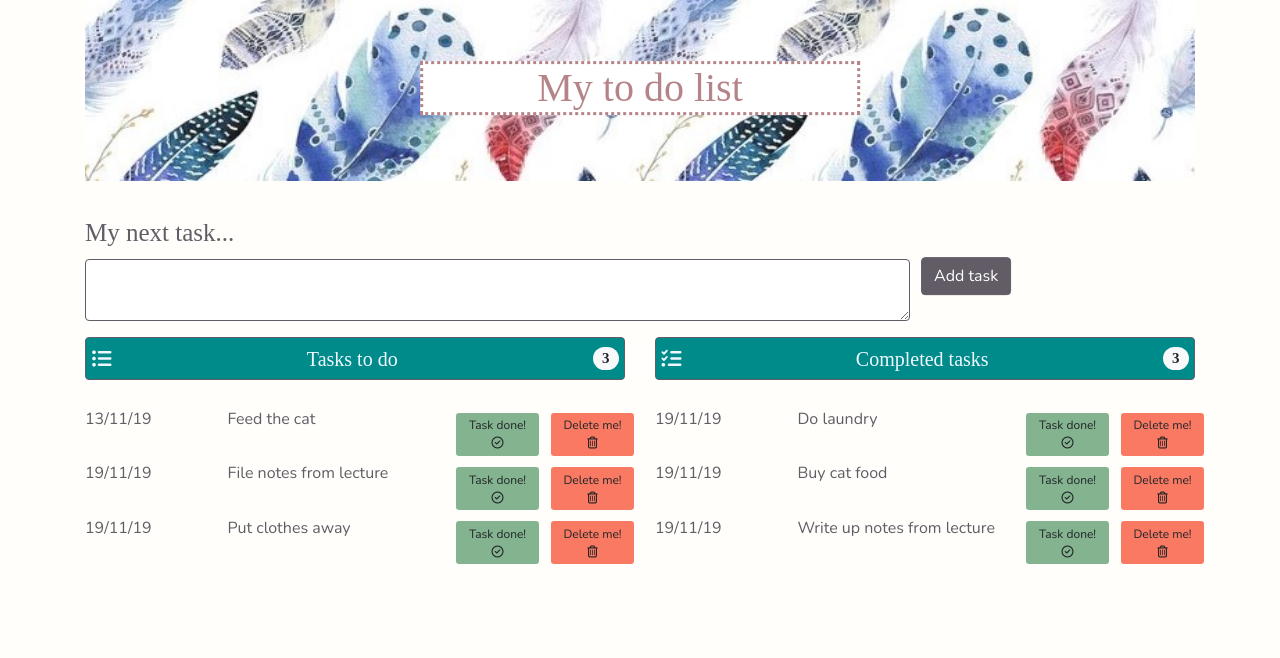
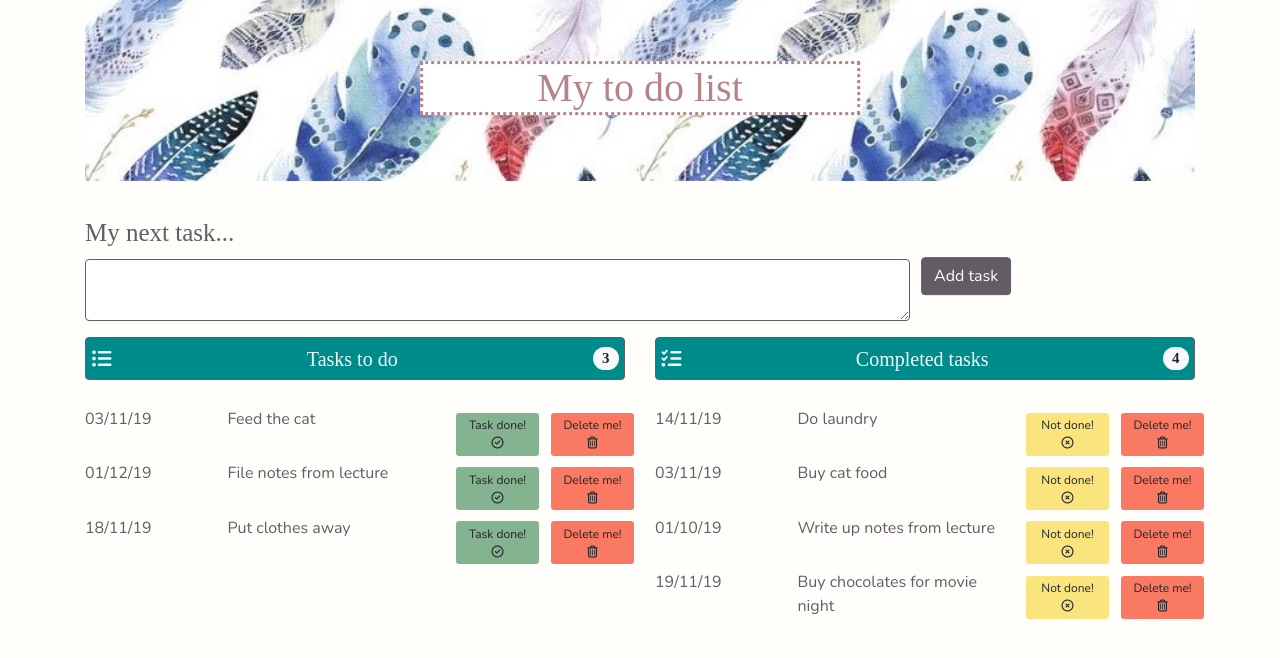
Before and after one commit to Nichola867/To_do_App_Frontend, a React (Create React App) app: page / in a window 1280 px wide. Shown: the top 658 px of the page. Built offline with nearby package versions, Linux system fonts and the light colour scheme; a web font is replaced by a local one.

Commit message:
Task counters added and task list functions updated

```diff
--- a/src/App.js
+++ b/src/App.js
@@ -5,15 +5,17 @@ import Task from "./Task";
 import CompletedTasks from "./CompletedTasks";
 import './App.css';
 
+
 class App extends React.Component {
   state = {
     tasks: [
-      { dateAdded: "13/11/19", task: "Feed the cat", completed: false, ID: 1 },
-      { dateAdded: "19/11/19", task: "Do laundry", completed: true, ID: 2 },
-      { dateAdded: "19/11/19", task: "File notes from lecture", completed: false, ID: 3 },
-      { dateAdded: "19/11/19", task: "Put clothes away", completed: false, ID: 4 },
-      { dateAdded: "19/11/19", task: "Buy cat food", completed: true, ID: 5 },
-      { dateAdded: "19/11/19", task: "Write up notes from lecture", completed: true, ID: 6 },
+      { dateAdded: "03/11/19", task: "Feed the cat", completed: false, ID: 1 },
+      { dateAdded: "14/11/19", task: "Do laundry", completed: true, ID: 2 },
+      { dateAdded: "01/12/19", task: "File notes from lecture", completed: false, ID: 3 },
+      { dateAdded: "18/11/19", task: "Put clothes away", completed: false, ID: 4 },
+      { dateAdded: "03/11/19", task: "Buy cat food", completed: true, ID: 5 },
+      { dateAdded: "01/10/19", task: "Write up notes from lecture", completed: true, ID: 6 },
+      { dateAdded: "19/11/19", task: "Buy chocolates for movie night", completed: true, ID: 7 },
     ]
   }
 
@@ -38,7 +40,7 @@ class App extends React.Component {
               <ul className="list-group">
                 <li className="list-group-item d-flex justify-content-between align-items-center TaskHeaders">
                   <i className="fas fa-list-ul" /> <span> Tasks to do </span>
-                  <span className="badge badge-light badge-pill"> 3 </span>
+                  <span className="badge badge-light badge-pill"> {toDoTasks.length} </span>
                 </li>
               </ul>
 
@@ -57,14 +59,14 @@ class App extends React.Component {
               <ul className="list-group">
                 <li className="list-group-item d-flex justify-content-between align-items-center TaskHeaders">
                   <i className="fas fa-tasks" /> <span> Completed tasks </span>
-                  <span className="badge badge-light badge-pill">3</span>
+                  <span className="badge badge-light badge-pill"> {completedTasks.length}</span>
                 </li>
               </ul>
 
               {completedTasks.map(n => {
                 return (
-                  <Task
-                    Key={n.ID}
+                  <CompletedTasks
+                    key={n.ID}
                     dateAdded={n.dateAdded}
                     task={n.task}
                   />
--- a/src/CompletedTasks.js
+++ b/src/CompletedTasks.js
@@ -5,23 +5,24 @@ class CompletedTasks extends React.Component {
         return (
 
             <div className="row">
+
                 <div className="col-3">
-                    <p>{this.props.dateCompleted}</p>
+                    <p>{this.props.dateAdded}</p>
                 </div>
 
                 <div className="col-5">
-                    <p>{this.props.taskCompleted}</p>
+                    <p>{this.props.task}</p>
                 </div>
 
                 <div className="col-2 buttonMargin">
-                    <button type="button" class="btn buttonNotDone btn-sm TaskButton">
-                        <div> Not done!</div> <i class="far fa-times-circle"></i>
+                    <button type="button" className="btn buttonNotDone btn-sm TaskButton">
+                        <div> Not done!</div> <i className="far fa-times-circle"></i>
                     </button>
                 </div>
 
                 <div className="col-2 buttonMargin">
-                    <button type="button" class="btn buttonDelete btn-sm TaskButton">
-                        <div>Delete me!</div> <i class="far fa-trash-alt"></i>
+                    <button type="button" className="btn buttonDelete btn-sm TaskButton">
+                        <div>Delete me!</div> <i className="far fa-trash-alt"></i>
                     </button>
                 </div>
             </div>
--- a/src/Header.js
+++ b/src/Header.js
@@ -3,7 +3,7 @@ import React from "react";
 class Header extends React.Component {
     render() {
         return (
-            <div class="container">
+            <div className="container">
 
                 <div className="row" >
                     < div className="col-12">
--- a/src/Task.js
+++ b/src/Task.js
@@ -14,14 +14,14 @@ class Task extends React.Component {
                 </div>
 
                 <div className="col-2 buttonMargin">
-                    <button type="button" class="btn buttonTaskDone btn-sm TaskButton">
-                        <div> Task done!</div> <i class="far fa-check-circle"></i>
+                    <button type="button" className="btn buttonTaskDone btn-sm TaskButton">
+                        <div> Task done!</div> <i className="far fa-check-circle"></i>
                     </button>
                 </div>
 
                 <div className="col-2 buttonMargin">
-                    <button type="button" class="btn buttonDelete btn-sm TaskButton">
-                        <div>Delete me!</div> <i class="far fa-trash-alt"></i>
+                    <button type="button" className="btn buttonDelete btn-sm TaskButton">
+                        <div>Delete me!</div> <i className="far fa-trash-alt"></i>
                     </button>
                 </div>
             </div>
--- a/src/WriteTask.js
+++ b/src/WriteTask.js
@@ -8,7 +8,7 @@ class WriteTask extends React.Component {
                     <div className="col-9 ">
 
                         <div className="form-group myTaskFont">
-                            <label for="exampleFormControlTextarea1">My next task...</label>
+                            <label form="exampleFormControlTextarea1">My next task...</label>
                             <textarea className="form-control myNextTask" id="exampleFormControlTextarea1 " rows="2"> </textarea>
                         </div>
                     </div>
```
Also changed, not shown: src/TasksCount.js (added, +34 -0 lines).
